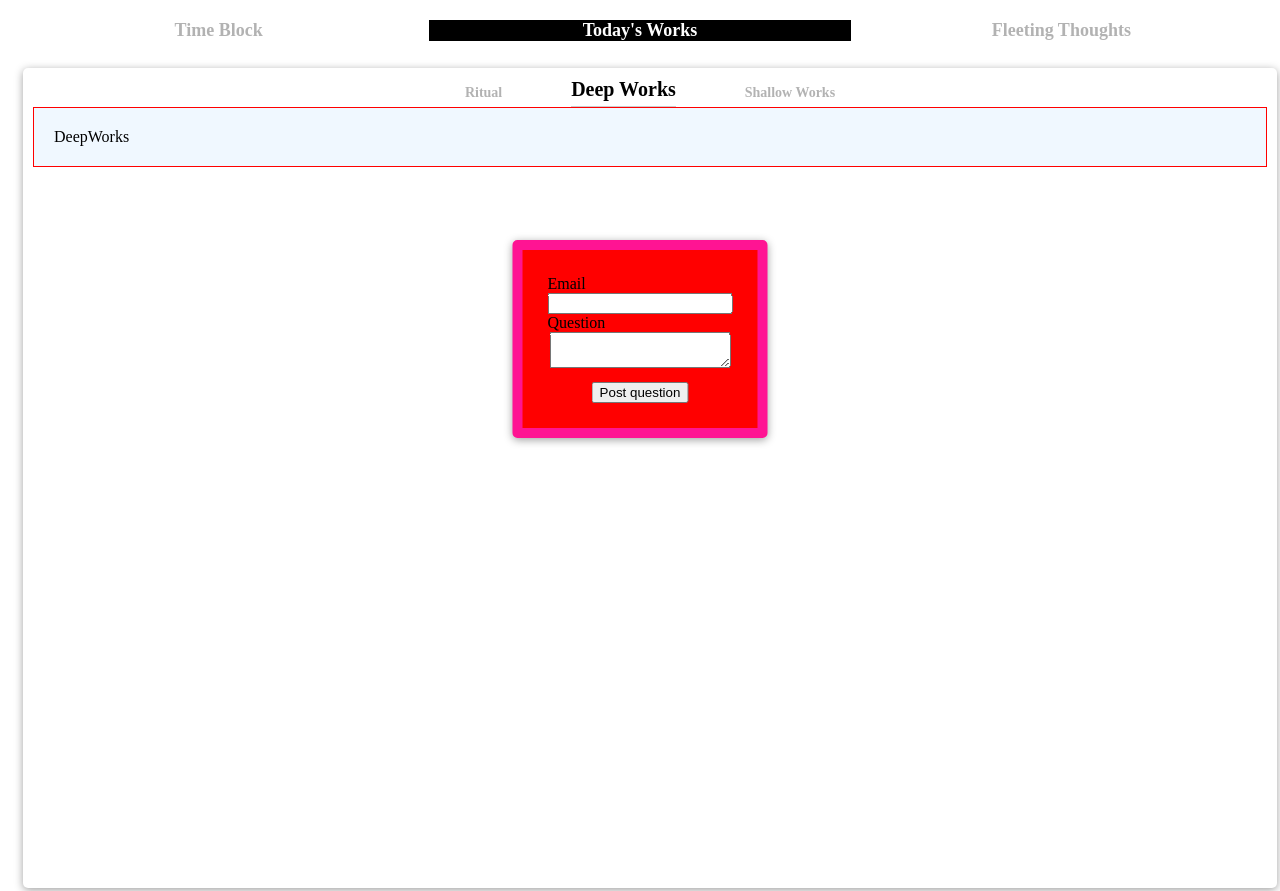
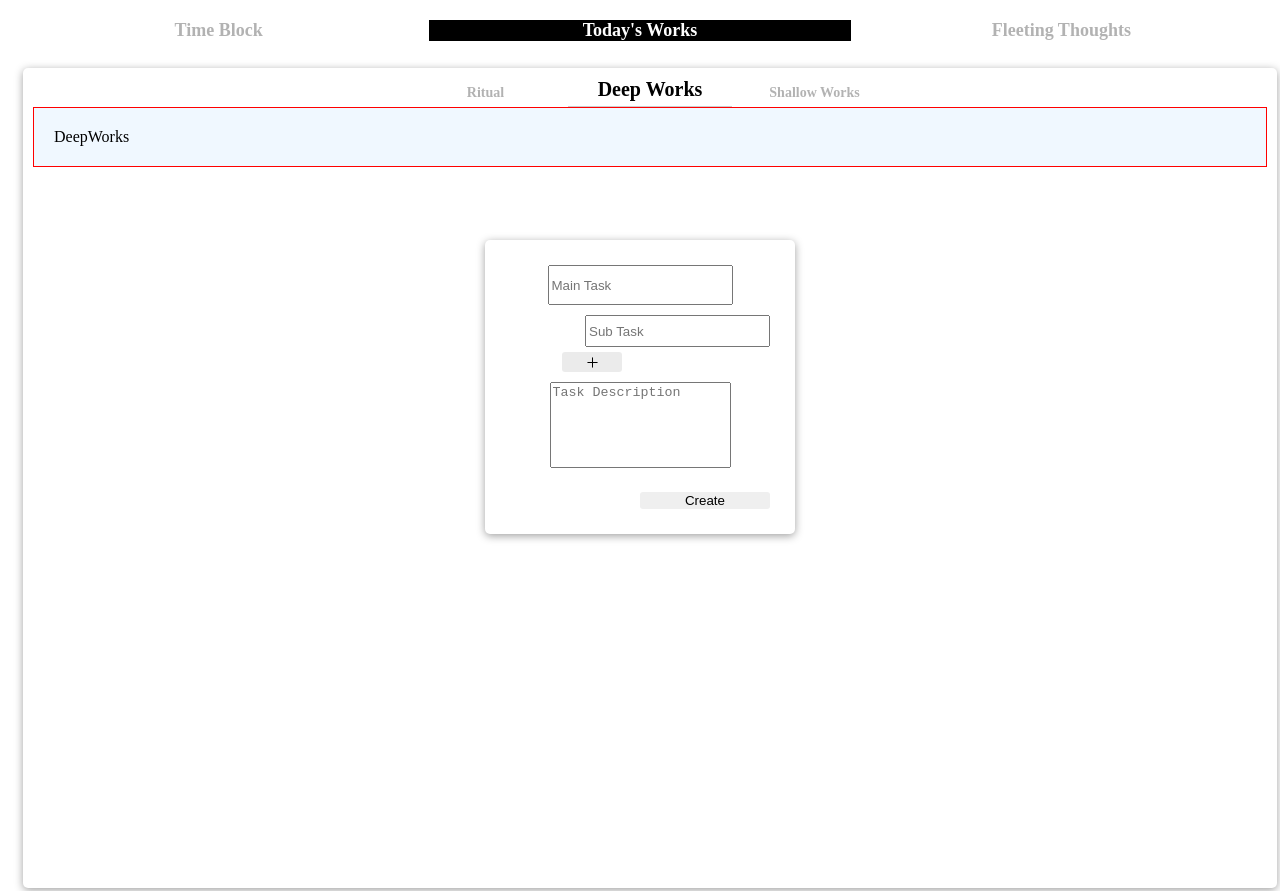
Before and after one commit to kkmm26/deep-work, a React (Vite) app: page / in a window 1280 px wide. Built offline with nearby package versions, Linux system fonts and the light colour scheme; the HTML template or start-up script is replaced by a standard one.

Commit message:
add some styles to task form

```diff
--- a/package.json
+++ b/package.json
@@ -13,6 +13,7 @@
     "@radix-ui/colors": "^3.0.0",
     "@radix-ui/react-form": "^0.1.0",
     "@radix-ui/react-popover": "1.1.1",
+    "@radix-ui/react-visually-hidden": "^1.1.0",
     "@stitches/react": "^1.2.8",
     "react": "^18.3.1",
     "react-dom": "^18.3.1",
--- a/src/App.jsx
+++ b/src/App.jsx
@@ -4,7 +4,7 @@ import styled from "styled-components";
 import TodayWork from "./components/TodayWork";
 import FleetingThoughts from "./components/FleetingThoughs";
 import TimeBlock from "./components/TimeBlock";
-import { COLORS, STYLES } from "./constants";
+import { COLORS, STYLES } from "./constants.js";
 
 const FEATURES = ["Time Block", "Today's Works", "Fleeting Thoughts"]
 
--- a/src/components/Feature.jsx
+++ b/src/components/Feature.jsx
@@ -1,6 +1,6 @@
 import React from "react";
 import styled from "styled-components";
-import { COLORS } from "../constants";
+import { COLORS } from "../constants.js";
 
 function Feature({ title, isActive }) {
 
--- a/src/components/PlusButton.jsx
+++ b/src/components/PlusButton.jsx
@@ -1,13 +1,40 @@
 import styled from "styled-components";
-import { COLORS } from "../constants";
+import { COLORS } from "../constants.js";
 
-function PlusButton() {
-    function handleClick(e) {
+const PLUS_ICON = (
+    <svg
+        width="15"
+        height="15"
+        viewBox="0 0 15 15"
+        fill="none"
+        xmlns="http://www.w3.org/2000/svg"
+    >
+        <path
+            d="M8 2.75C8 2.47386 7.77614 2.25 7.5 2.25C7.22386 2.25 7 2.47386 7 2.75V7H2.75C2.47386 7 2.25 7.22386 2.25 7.5C2.25 7.77614 2.47386 8 2.75 8H7V12.25C7 12.5261 7.22386 12.75 7.5 12.75C7.77614 12.75 8 12.5261 8 12.25V8H12.25C12.5261 8 12.75 7.77614 12.75 7.5C12.75 7.22386 12.5261 7 12.25 7H8V2.75Z"
+            fill="currentColor"
+            fillRule="evenodd"
+            clipRule="evenodd"
+        ></path>
+    </svg>
+);
+
+function PlusButton({callback, type}) {
+
+    function defaultClick(e) {
         e.preventDefault()
     }
+    if (!callback) {
+        callback = defaultClick
+    }
 
-    return <Button onClick={e => handleClick(e)}>+</Button>;
+    if (type === "Sub Task") {
+        return <SubTaskPlusButton onClick={callback}>{PLUS_ICON}</SubTaskPlusButton>
+    }
+
+    return <Button onClick={callback}>{PLUS_ICON}</Button>;
 }
+
+
 
 const Button = styled.button`
     width: 60px;
@@ -20,7 +47,6 @@ const Button = styled.button`
     display: flex;
     justify-content: center;
     align-items: center;
-    visibility: hidden;
 
     &:hover {
         cursor: pointer;
@@ -28,4 +54,9 @@ const Button = styled.button`
     }
 `;
 
+const SubTaskPlusButton = styled(Button)`
+    position: absolute;
+    left: 0;
+`
+
 export default PlusButton;
--- a/src/components/TaskForm.jsx
+++ b/src/components/TaskForm.jsx
@@ -1,137 +1,111 @@
 import * as Form from "@radix-ui/react-form";
+import * as VisuallyHidden from "@radix-ui/react-visually-hidden";
+
 import { styled, keyframes } from "@stitches/react";
 import { blackA, violet, mauve } from "@radix-ui/colors";
 import React from "react";
-import { STYLES } from "../constants";
+import { STYLES } from "../constants.js";
+import PlusButton from "./PlusButton";
 
-function TaskForm({ }, ref) {
-
-
+function TaskForm({}, ref) {
     return (
         <FormRoot ref={ref} className="FormRoot">
-    <Form.Field className="FormField" name="email">
-      <div style={{ display: 'flex', alignItems: 'baseline', justifyContent: 'space-between' }}>
-        <Form.Label className="FormLabel">Email</Form.Label>
+            <Form.Field className="FormField" name="mainTask">
+                <VisuallyHidden.Root>
+                    <Form.Label className="FormLabel">Main Task</Form.Label>
+                </VisuallyHidden.Root>
                 <Form.Message className="FormMessage" match="valueMissing">
-          Please enter your email
+                    Please write at least one task before creating
                 </Form.Message>
-        <Form.Message className="FormMessage" match="typeMismatch">
-          Please provide a valid email
-        </Form.Message>
-      </div>
-      <Form.Control asChild>
-        <input className="Input" type="email" required />
+                <Form.Control
+                    style={{ height: "34px", maxWidth: "100%" }}
+                    asChild
+                >
+                    <input
+                        className="Input"
+                        type="text"
+                        required
+                        placeholder="Main Task"
+                    />
                 </Form.Control>
             </Form.Field>
-    <Form.Field className="FormField" name="question">
-      <div style={{ display: 'flex', alignItems: 'baseline', justifyContent: 'space-between' }}>
-        <Form.Label className="FormLabel">Question</Form.Label>
+
+            <Form.Field
+                style={{
+                    display: "flex",
+                    flexDirection: "column",
+                    alignItems: "end",
+                    gap: "5px",
+                }}
+                className="FormField"
+                name="subTask"
+            >
+                <VisuallyHidden.Root>
+                    <Form.Label className="FormLabel">Sub Task</Form.Label>
+                </VisuallyHidden.Root>
+                <Form.Control
+                    style={{ height: "26px", maxWidth: "80%" }}
+                    asChild
+                >
+                    <input type="text" placeholder="Sub Task" />
+                </Form.Control>
+                <div
+                    style={{
+                        width: "80%",
+                        minHeight: "20px",
+                        position: "relative",
+                    }}
+                >
+                    <PlusButton type="Sub Task" />
+                </div>
+            </Form.Field>
+            <Form.Field className="FormField" name="mainTask">
+                <VisuallyHidden.Root>
+                    <Form.Label className="FormLabel">Main Task</Form.Label>
+                </VisuallyHidden.Root>
                 <Form.Message className="FormMessage" match="valueMissing">
-          Please enter a question
+                    Please write at least one task before creating
                 </Form.Message>
-      </div>
-      <Form.Control asChild>
-        <textarea className="Textarea" required />
+                <Form.Control
+                    style={{ resize: "none", height: "80px", maxWidth: "100%" }}
+                    asChild
+                >
+                    <textarea type="text" placeholder="Task Description" />
                 </Form.Control>
             </Form.Field>
+            <div style={{ display: "flex", justifyContent: "end" }}>
                 <Form.Submit asChild>
-      <button className="Button" style={{ marginTop: 10 }}>
-        Post question
+                    <button
+                        style={{
+                            marginTop: 10,
+                            width: "50%",
+                            border: "none",
+                            borderRadius: "3px",
+                            cursor: "pointer",
+                        }}
+                    >
+                        Create
                     </button>
                 </Form.Submit>
+            </div>
         </FormRoot>
     );
-
-
 }
 
-
 const FormRoot = styled(Form.Root, {
-    maXwidth: 260,
+    minWidth: 260,
     // visibility: "hidden",
     position: "absolute",
     zIndex: 1,
     top: "30%",
     left: "50%",
     transform: "translateX(-50%)",
-    backgroundColor: "red",
     boxShadow: `${STYLES.boxShadow}`,
     borderRadius: "5px",
     padding: "25px",
-    border: "10px solid deeppink",
+    display: "flex",
+    flexDirection: "column",
+    gap: "10px",
 });
 
-const FormField = styled(Form.Field, {
-    display: "grid",
-    marginBottom: 10,
-});
-
-const FormLabel = styled(Form.Label, {
-    fontSize: 15,
-    fontWeight: 500,
-    lineHeight: "35px",
-    color: "white",
-});
-
-const FormMessage = styled(Form.Message, {
-    fontSize: 13,
-    color: "white",
-    opacity: 0.8,
-});
-
-const Flex = styled("div", { display: "flex" });
-
-const inputStyles = {
-    all: "unset",
-    boxSizing: "border-box",
-    width: "100%",
-    display: "inline-flex",
-    alignItems: "center",
-    justifyContent: "center",
-    borderRadius: 4,
-
-    fontSize: 15,
-    color: "white",
-    backgroundColor: blackA.blackA2,
-    boxShadow: `0 0 0 1px ${blackA.blackA6}`,
-    "&:hover": { boxShadow: `0 0 0 1px black` },
-    "&:focus": { boxShadow: `0 0 0 2px black` },
-    "&::selection": { backgroundColor: blackA.blackA6, color: "white" },
-};
-
-const Input = styled("input", {
-    ...inputStyles,
-    height: 35,
-    lineHeight: 1,
-    padding: "0 10px",
-});
-
-const Textarea = styled("textarea", {
-    ...inputStyles,
-    resize: "none",
-    padding: 10,
-});
-
-const Button = styled("button", {
-    all: "unset",
-    boxSizing: "border-box",
-    display: "inline-flex",
-    alignItems: "center",
-    justifyContent: "center",
-    borderRadius: 4,
-    padding: "0 15px",
-    fontSize: 15,
-    lineHeight: 1,
-    fontWeight: 500,
-    height: 35,
-    width: "100%",
-
-    backgroundColor: "white",
-    color: violet.violet11,
-    boxShadow: `0 2px 10px ${blackA.blackA4}`,
-    "&:hover": { backgroundColor: mauve.mauve3 },
-    "&:focus": { boxShadow: `0 0 0 2px black` },
-});
-
-
 export default React.forwardRef(TaskForm);
--- a/src/components/TodayWork.jsx
+++ b/src/components/TodayWork.jsx
@@ -4,7 +4,7 @@ import Ritual from "./Ritual";
 import DeepWorks from "./DeepWorks";
 import ShallowWorks from "./ShallowWorks";
 
-import { COLORS, WORK_TYPES, WORK_TYPES_STYLES } from "../constants";
+import { COLORS, WORK_TYPES, WORK_TYPES_STYLES } from "../constants.js";
 import PlusButton from "./PlusButton";
 import TaskForm from "./TaskForm";
 
@@ -59,7 +59,7 @@ const TitleWrapper = styled.div`
     justify-content: space-between;
     margin: 0 auto;
     min-width: fit-content;
-    max-width: 30%;
+    max-width: 40%;
     width: auto;
     text-align: center;
 `;
@@ -71,6 +71,7 @@ const Work = styled.div`
     align-items: center;
     gap: 5px;
     max-height: 30px;
+    width: 100%;
 `;
 const WorkTitle = styled.h2`
     cursor: pointer;
```
Also changed, not shown: src/constants.js (line endings or trailing spaces), 1 other file (tests, documents, lock files or other folders). Lines whose indentation alone changed are shown as unchanged.
